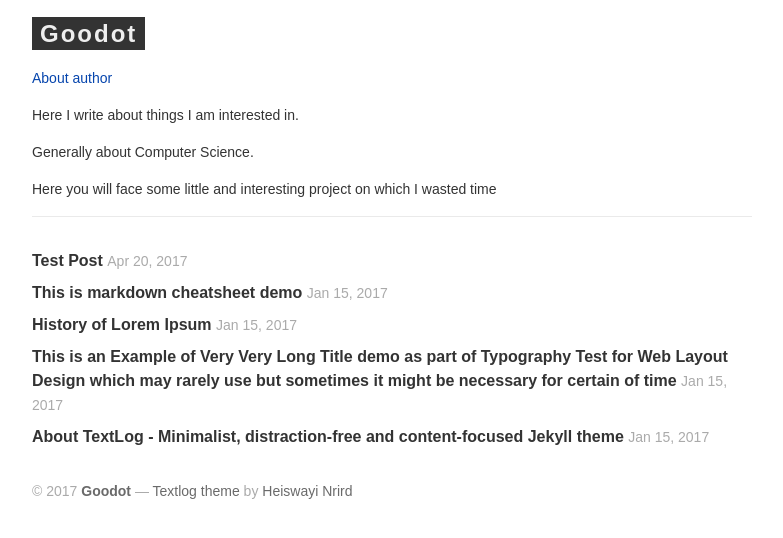
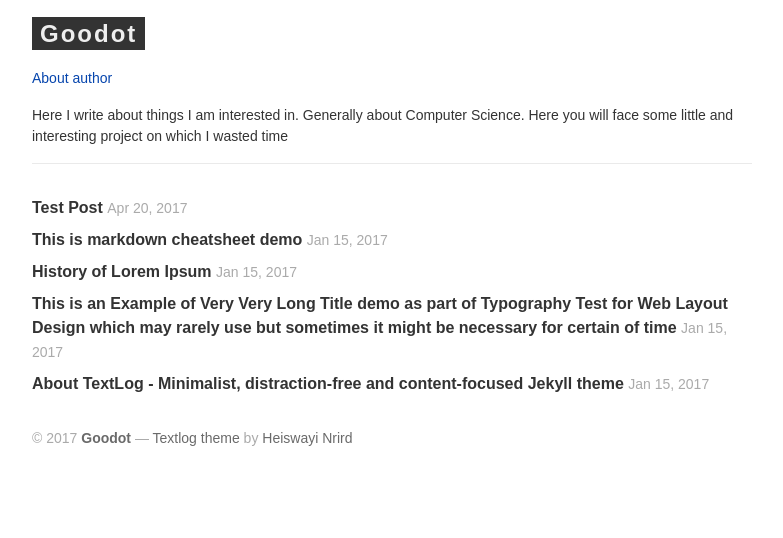
Before and after one commit to goodot/goodot.github.io, a Jekyll site: the page built from index.html, in a window 1280 px wide. Shown: the top 538 px of the page, without its empty margins (8-791 px from the left). Built offline with Jekyll 4.4.1, drawn with Linux system fonts in a browser that asks for light colours; some web fonts are replaced.

Commit message:
Updated intro.html

```diff
--- a/_includes/intro.html
+++ b/_includes/intro.html
@@ -1,7 +1,4 @@
-<p class="site-intro">Here I write about things I am interested in.</p>
-<p class="site-intro">
-  Generally about Computer Science.
+<p class="site-intro">Here I write about things I am interested in.
+	Generally about Computer Science.
+	Here you will face some little and interesting project on which I wasted time
 </p>
-<p class="site-intro">
-  Here you will face some little and interesting project on which I wasted time
-</p>
```
